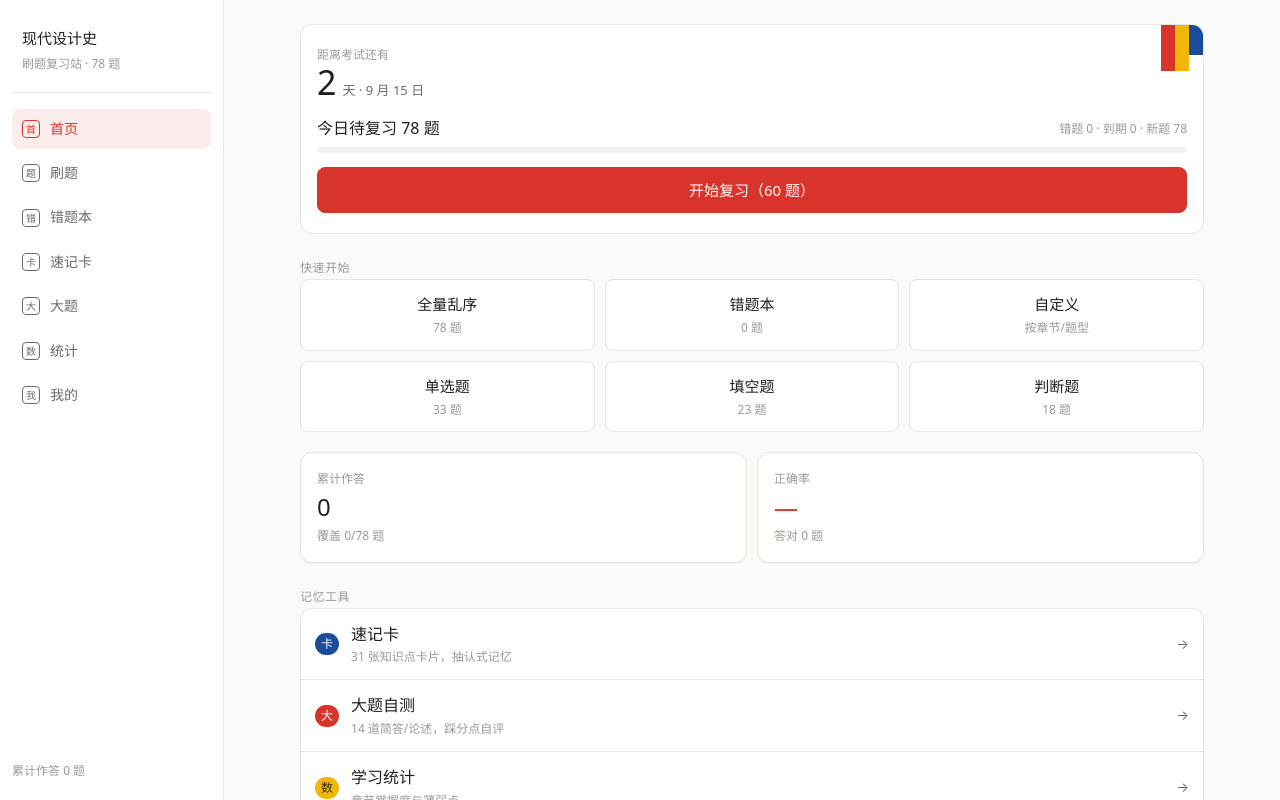
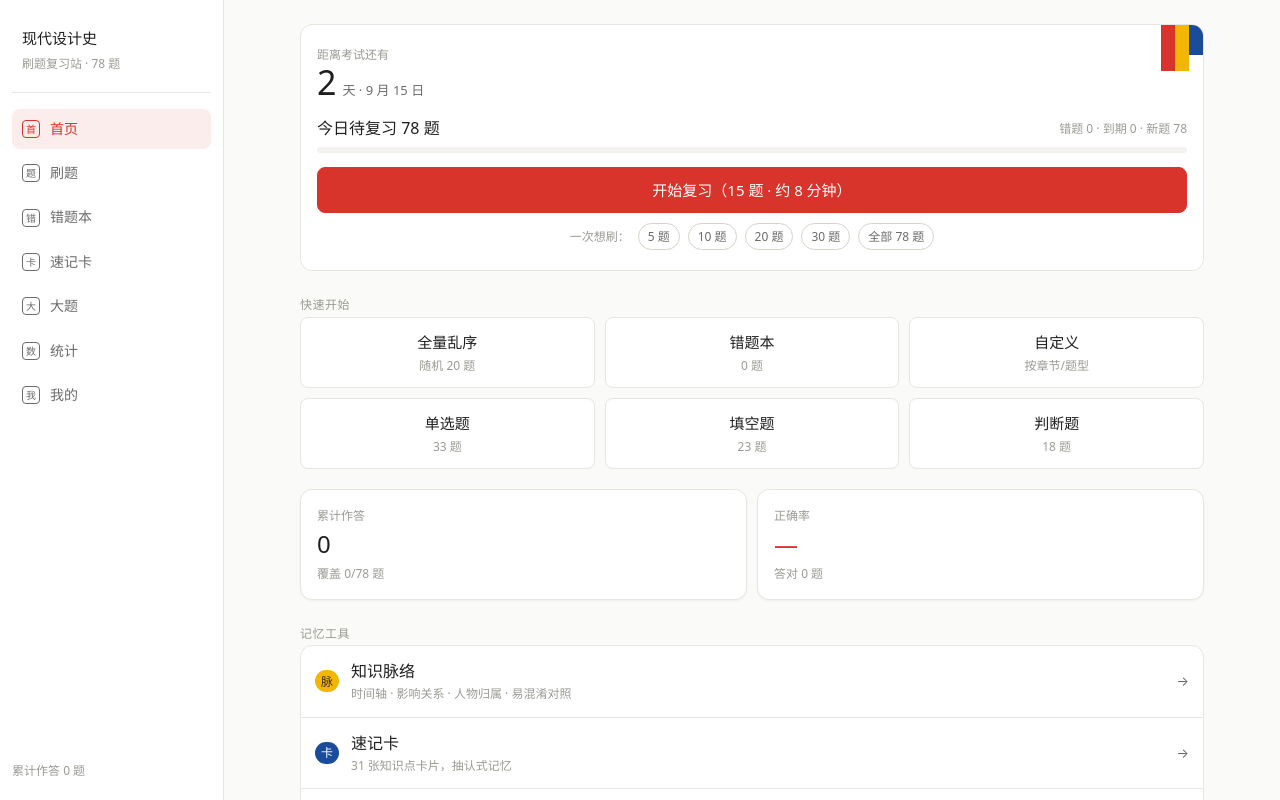
Before and after one commit to caoxiuhui520-stack/design-history-quiz, a React (Vite) app: page / in a window 1280 px wide. Shown: the top 800 px of the page. Built offline with nearby package versions, Linux system fonts and the light colour scheme.

Commit message:
feat: 补全 78 题解析、关键词高亮、知识脉络页，并修复 iOS 导航与深色模式

```diff
--- a/src/features/Home.tsx
+++ b/src/features/Home.tsx
@@ -8,8 +8,12 @@ import { Bar, pct } from '../components/ui';
 
 interface Props {
   onPractice: (s: PracticeSessionSpec) => void;
-  go: (v: 'setup' | 'wrong' | 'cards' | 'essay' | 'stats') => void;
+  go: (v: 'setup' | 'wrong' | 'cards' | 'essay' | 'stats' | 'map') => void;
 }
+
+/** 一组默认 15 题：用户反馈一次 60 题太长，专注不下来 */
+const BATCH_DEFAULT = 15;
+const BATCH_OPTIONS = [5, 10, 20, 30];
 
 function daysToExam(): number {
   const now = Date.now();
@@ -47,9 +51,7 @@ export function Home({ onPractice, go }: Props) {
 
         <div style={{ marginTop: 14 }}>
           <div className="row-between" style={{ marginBottom: 6 }}>
-            <span style={{ fontWeight: 500 }}>
-              今日待复习 {due.total} 题
-            </span>
+            <span style={{ fontWeight: 500 }}>今日待复习 {due.total} 题</span>
             <span className="tiny">
               错题 {due.wrong} · 到期 {due.due} · 新题 {due.fresh}
             </span>
@@ -57,23 +59,44 @@ export function Home({ onPractice, go }: Props) {
           <Bar value={due.total ? 1 - due.fresh / Math.max(1, questions.length) : 0} />
         </div>
 
+        {/* 默认小批量：一次 15 题更容易专注，做完可以「再来一组」 */}
         <button
           className="btn btn-primary btn-block"
           style={{ marginTop: 14 }}
           disabled={due.total === 0}
-          onClick={() => start({ mode: 'due', limit: 60 })}
+          onClick={() => start({ mode: 'due', limit: BATCH_DEFAULT })}
         >
-          {due.total === 0 ? '今日复习已清空 🎉' : `开始复习（${Math.min(60, due.total)} 题）`}
+          {due.total === 0
+            ? '今日复习已清空 🎉'
+            : `开始复习（${Math.min(BATCH_DEFAULT, due.total)} 题 · 约 8 分钟）`}
         </button>
+
+        {due.total > 0 ? (
+          <div className="row wrap" style={{ gap: 8, marginTop: 10, justifyContent: 'center' }}>
+            <span className="tiny">一次想刷：</span>
+            {BATCH_OPTIONS.map((n) => (
+              <button
+                key={n}
+                className="chip"
+                onClick={() => start({ mode: 'due', limit: n })}
+              >
+                {n} 题
+              </button>
+            ))}
+            <button className="chip" onClick={() => start({ mode: 'due', limit: 999 })}>
+              全部 {due.total} 题
+            </button>
+          </div>
+        ) : null}
       </div>
 
       {/* ---------------------------------------------------------- 快速入口 */}
       <div>
         <div className="optgroup-label">快速开始</div>
         <div className="grid-3">
-          <button className="tile" onClick={() => start({ mode: 'all', order: 'random' })}>
+          <button className="tile" onClick={() => start({ mode: 'all', order: 'random', limit: 20 })}>
             <b>全量乱序</b>
-            <span>{questions.length} 题</span>
+            <span>随机 20 题</span>
           </button>
           <button className="tile" onClick={() => go('wrong')}>
             <b>错题本</b>
@@ -114,6 +137,14 @@ export function Home({ onPractice, go }: Props) {
       <div>
         <div className="optgroup-label">记忆工具</div>
         <div className="list">
+          <button className="list-item" onClick={() => go('map')}>
+            <span className="badge yellow">脉</span>
+            <span className="grow">
+              <b style={{ fontWeight: 500 }}>知识脉络</b>
+              <div className="tiny">时间轴 · 影响关系 · 人物归属 · 易混淆对照</div>
+            </span>
+            <span className="muted">→</span>
+          </button>
           <button className="list-item" onClick={() => go('cards')}>
             <span className="badge blue">卡</span>
             <span className="grow">
```
